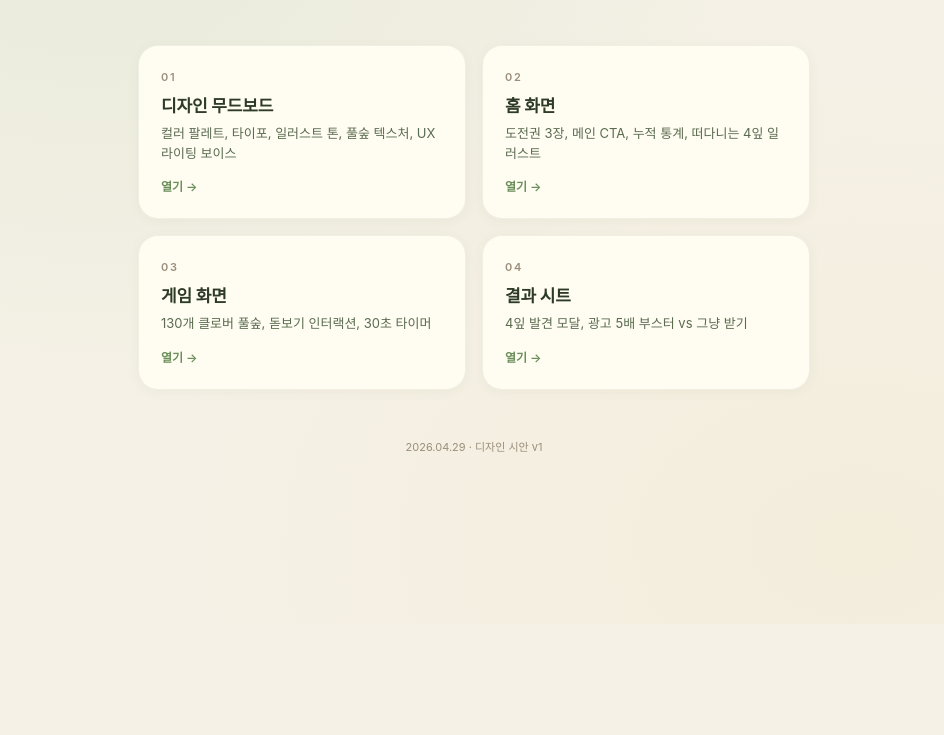
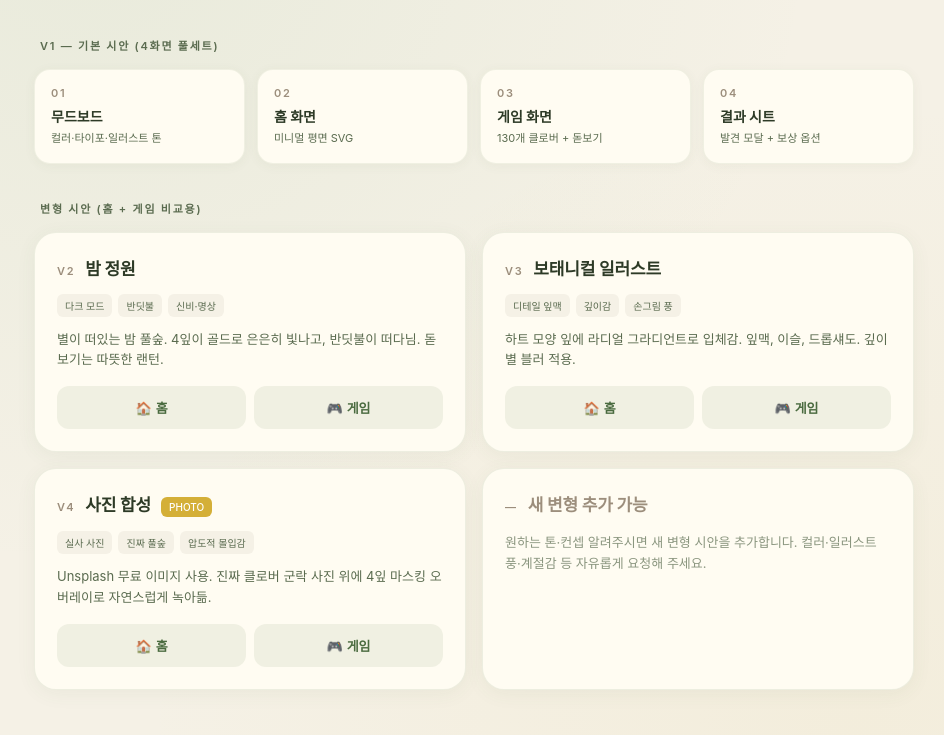
Before and after one commit to hena019999-cmd/clover-mockup, a plain HTML site: page index.html in a window 1280 px wide. Shown: the part 176-911 px from the top of the page, without its empty margins (166-1110 px from the left). Before the commit the page ends 800 px from the top, so only its background shows below. Drawn offline with Linux system fonts and the light colour scheme; a web font is replaced by a local one.

Commit message:
fix: v4 4-leaf overlay uses real photo content masked into clover shape chore: update index.html to compare all 4 variants
- v4 lucky clover now uses Unsplash photo content with SVG mask
  → no longer looks foreign vs photo background
- index.html shows v1 baseline + v2/v3/v4 variant cards

```diff
--- a/index.html
+++ b/index.html
@@ -3,7 +3,7 @@
 <head>
 <meta charset="UTF-8" />
 <meta name="viewport" content="width=device-width, initial-scale=1, maximum-scale=1" />
-<title>🍀 오늘의 행운 — 디자인 시안</title>
+<title>🍀 오늘의 행운 — 디자인 시안 비교</title>
 <link rel="stylesheet" href="https://cdn.jsdelivr.net/gh/orioncactus/pretendard/dist/web/variable/pretendardvariable.css" />
 <style>
   :root {
@@ -29,13 +29,13 @@
       radial-gradient(ellipse at 80% 90%, rgba(212,175,55,0.06), transparent 50%);
   }
   .wrap {
-    max-width: 720px;
+    max-width: 920px;
     margin: 0 auto;
-    padding: 48px 24px 80px;
+    padding: 48px 20px 80px;
   }
   header {
     text-align: center;
-    margin-bottom: 48px;
+    margin-bottom: 40px;
   }
   header .eyebrow {
     font-size: 12px;
@@ -57,54 +57,143 @@
     margin: 0;
     line-height: 1.65;
   }
-  .grid {
+
+  .section-title {
+    font-size: 11px;
+    color: var(--ink-soft);
+    letter-spacing: 0.16em;
+    text-transform: uppercase;
+    font-weight: 600;
+    margin: 36px 6px 16px;
+  }
+
+  /* Original v1 (baseline) cards */
+  .grid-baseline {
+    display: grid;
+    grid-template-columns: 1fr 1fr;
+    gap: 12px;
+    margin-bottom: 12px;
+  }
+  @media (min-width: 600px) {
+    .grid-baseline { grid-template-columns: repeat(4, 1fr); }
+  }
+  .card-baseline {
+    background: var(--ivory);
+    border-radius: 16px;
+    padding: 16px;
+    text-decoration: none;
+    color: inherit;
+    border: 1px solid rgba(107, 142, 90, 0.1);
+    box-shadow: 0 2px 12px rgba(74, 107, 63, 0.05);
+    display: block;
+    transition: transform .15s;
+  }
+  .card-baseline:active { transform: scale(0.98); }
+  .card-baseline .num {
+    font-size: 11px;
+    color: var(--greige);
+    letter-spacing: 0.15em;
+    font-weight: 600;
+    margin-bottom: 6px;
+  }
+  .card-baseline .title {
+    font-size: 14px;
+    font-weight: 700;
+    color: var(--ink);
+    margin-bottom: 4px;
+  }
+  .card-baseline .desc {
+    font-size: 11px;
+    color: var(--ink-soft);
+    line-height: 1.5;
+  }
+
+  /* Variants — bigger comparison cards */
+  .grid-variants {
     display: grid;
     grid-template-columns: 1fr;
     gap: 16px;
   }
-  @media (min-width: 560px) {
-    .grid { grid-template-columns: 1fr 1fr; }
+  @media (min-width: 600px) {
+    .grid-variants { grid-template-columns: 1fr 1fr; }
   }
-  .card {
+  .vcard {
     background: var(--ivory);
-    border-radius: 20px;
-    padding: 24px 22px;
-    text-decoration: none;
-    color: inherit;
-    border: 1px solid rgba(107, 142, 90, 0.1);
-    box-shadow: 0 2px 12px rgba(74, 107, 63, 0.05);
-    transition: transform .15s, box-shadow .15s;
-    display: block;
+    border-radius: 22px;
+    padding: 22px;
+    border: 1px solid rgba(107, 142, 90, 0.12);
+    box-shadow: 0 4px 20px rgba(74, 107, 63, 0.06);
+    display: flex;
+    flex-direction: column;
+    gap: 12px;
   }
-  .card:active {
-    transform: scale(0.98);
+  .vcard .head {
+    display: flex;
+    align-items: baseline;
+    gap: 10px;
+    margin-bottom: 4px;
   }
-  .card .num {
+  .vcard .ver {
     font-size: 11px;
     color: var(--greige);
     letter-spacing: 0.15em;
     font-weight: 600;
-    margin-bottom: 8px;
   }
-  .card .title {
+  .vcard .label {
     font-size: 17px;
     font-weight: 700;
     color: var(--ink);
-    margin-bottom: 6px;
     letter-spacing: -0.01em;
   }
-  .card .desc {
+  .vcard .desc {
     font-size: 13px;
     color: var(--ink-soft);
-    line-height: 1.55;
-    margin-bottom: 14px;
+    line-height: 1.6;
+    margin-bottom: 4px;
   }
-  .card .open {
-    font-size: 12px;
-    color: var(--moss);
+  .vcard .links {
+    display: flex;
+    gap: 8px;
+  }
+  .vcard a {
+    flex: 1;
+    text-align: center;
+    background: rgba(107, 142, 90, 0.1);
+    color: var(--leaf-deep);
+    text-decoration: none;
+    padding: 12px 10px;
+    border-radius: 12px;
+    font-size: 13px;
     font-weight: 600;
+    transition: background .15s;
   }
-  .card .open::after { content: ' →'; }
+  .vcard a:active {
+    background: rgba(107, 142, 90, 0.2);
+  }
+  .vcard a .icon {
+    margin-right: 4px;
+  }
+
+  /* Tag badges */
+  .tags {
+    display: flex;
+    gap: 6px;
+    flex-wrap: wrap;
+    margin-top: -2px;
+  }
+  .tag {
+    font-size: 10px;
+    background: var(--paper);
+    color: var(--ink-soft);
+    padding: 4px 8px;
+    border-radius: 6px;
+    font-weight: 500;
+  }
+  .tag.recommend {
+    background: var(--gold);
+    color: white;
+  }
+
   .footer {
     text-align: center;
     margin-top: 48px;
@@ -116,39 +205,101 @@
 <body>
 <div class="wrap">
   <header>
-    <div class="eyebrow">DESIGN PREVIEW</div>
+    <div class="eyebrow">DESIGN VARIANTS</div>
     <h1>🍀 오늘의 행운</h1>
-    <p>30초 동안 풀숲에서 4잎 클로버를 찾는<br/>토스 앱인토스 비게임 미니앱 디자인 시안</p>
+    <p>4가지 디자인 톤 중 마음에 드는 것을 선택하세요.<br/>각 시안은 모바일 사이즈에 맞춰 제작되었습니다.</p>
   </header>
 
-  <div class="grid">
-    <a class="card" href="moodboard.html">
+  <div class="section-title">v1 — 기본 시안 (4화면 풀세트)</div>
+  <div class="grid-baseline">
+    <a class="card-baseline" href="moodboard.html">
       <div class="num">01</div>
-      <div class="title">디자인 무드보드</div>
-      <div class="desc">컬러 팔레트, 타이포, 일러스트 톤, 풀숲 텍스처, UX 라이팅 보이스</div>
-      <div class="open">열기</div>
+      <div class="title">무드보드</div>
+      <div class="desc">컬러·타이포·일러스트 톤</div>
     </a>
-    <a class="card" href="home.html">
+    <a class="card-baseline" href="home.html">
       <div class="num">02</div>
       <div class="title">홈 화면</div>
-      <div class="desc">도전권 3장, 메인 CTA, 누적 통계, 떠다니는 4잎 일러스트</div>
-      <div class="open">열기</div>
+      <div class="desc">미니멀 평면 SVG</div>
     </a>
-    <a class="card" href="game.html">
+    <a class="card-baseline" href="game.html">
       <div class="num">03</div>
       <div class="title">게임 화면</div>
-      <div class="desc">130개 클로버 풀숲, 돋보기 인터랙션, 30초 타이머</div>
-      <div class="open">열기</div>
+      <div class="desc">130개 클로버 + 돋보기</div>
     </a>
-    <a class="card" href="result.html">
+    <a class="card-baseline" href="result.html">
       <div class="num">04</div>
       <div class="title">결과 시트</div>
-      <div class="desc">4잎 발견 모달, 광고 5배 부스터 vs 그냥 받기</div>
-      <div class="open">열기</div>
+      <div class="desc">발견 모달 + 보상 옵션</div>
     </a>
   </div>
 
-  <div class="footer">2026.04.29 · 디자인 시안 v1</div>
+  <div class="section-title">변형 시안 (홈 + 게임 비교용)</div>
+  <div class="grid-variants">
+
+    <div class="vcard">
+      <div class="head">
+        <span class="ver">V2</span>
+        <span class="label">밤 정원</span>
+      </div>
+      <div class="tags">
+        <span class="tag">다크 모드</span>
+        <span class="tag">반딧불</span>
+        <span class="tag">신비·명상</span>
+      </div>
+      <div class="desc">별이 떠있는 밤 풀숲. 4잎이 골드로 은은히 빛나고, 반딧불이 떠다님. 돋보기는 따뜻한 랜턴.</div>
+      <div class="links">
+        <a href="variants/night/home.html"><span class="icon">🏠</span>홈</a>
+        <a href="variants/night/game.html"><span class="icon">🎮</span>게임</a>
+      </div>
+    </div>
+
+    <div class="vcard">
+      <div class="head">
+        <span class="ver">V3</span>
+        <span class="label">보태니컬 일러스트</span>
+      </div>
+      <div class="tags">
+        <span class="tag">디테일 잎맥</span>
+        <span class="tag">깊이감</span>
+        <span class="tag">손그림 풍</span>
+      </div>
+      <div class="desc">하트 모양 잎에 라디얼 그라디언트로 입체감. 잎맥, 이슬, 드롭섀도. 깊이별 블러 적용.</div>
+      <div class="links">
+        <a href="variants/realistic/home.html"><span class="icon">🏠</span>홈</a>
+        <a href="variants/realistic/game.html"><span class="icon">🎮</span>게임</a>
+      </div>
+    </div>
+
+    <div class="vcard">
+      <div class="head">
+        <span class="ver">V4</span>
+        <span class="label">사진 합성</span>
+        <span class="tag recommend">PHOTO</span>
+      </div>
+      <div class="tags">
+        <span class="tag">실사 사진</span>
+        <span class="tag">진짜 풀숲</span>
+        <span class="tag">압도적 몰입감</span>
+      </div>
+      <div class="desc">Unsplash 무료 이미지 사용. 진짜 클로버 군락 사진 위에 4잎 마스킹 오버레이로 자연스럽게 녹아듦.</div>
+      <div class="links">
+        <a href="variants/photo/home.html"><span class="icon">🏠</span>홈</a>
+        <a href="variants/photo/game.html"><span class="icon">🎮</span>게임</a>
+      </div>
+    </div>
+
+    <div class="vcard">
+      <div class="head">
+        <span class="ver">—</span>
+        <span class="label" style="color: var(--greige);">새 변형 추가 가능</span>
+      </div>
+      <div class="desc" style="opacity: 0.7;">원하는 톤·컨셉 알려주시면 새 변형 시안을 추가합니다. 컬러·일러스트 풍·계절감 등 자유롭게 요청해 주세요.</div>
+    </div>
+
+  </div>
+
+  <div class="footer">v1.4 · 2026.04.29 · github.com/hena019999-cmd/clover-mockup</div>
 </div>
 </body>
 </html>
```
Also changed, not shown: variants/photo/game.html (+32 -28 lines), screenshots/v4-photo-game.png.
